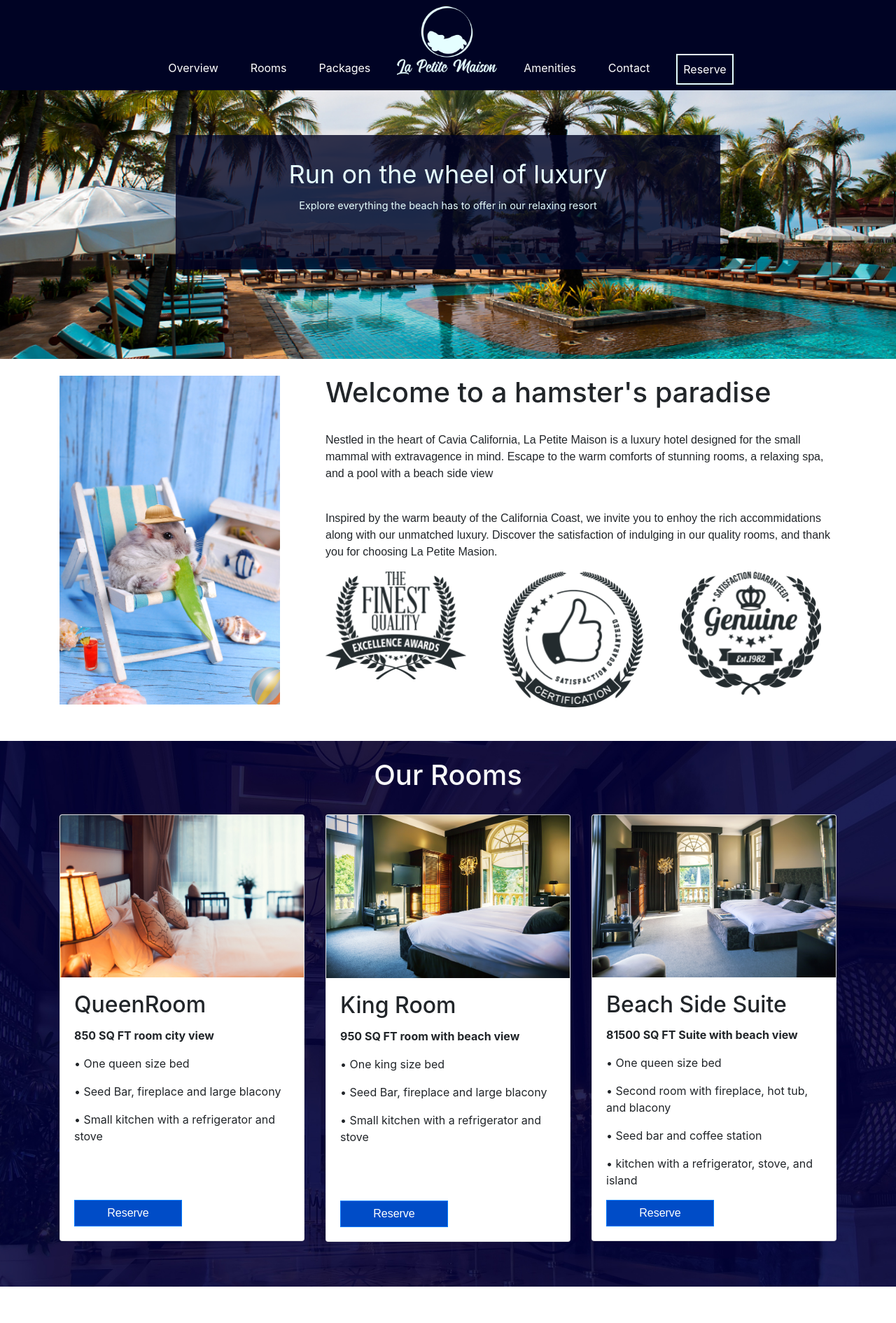
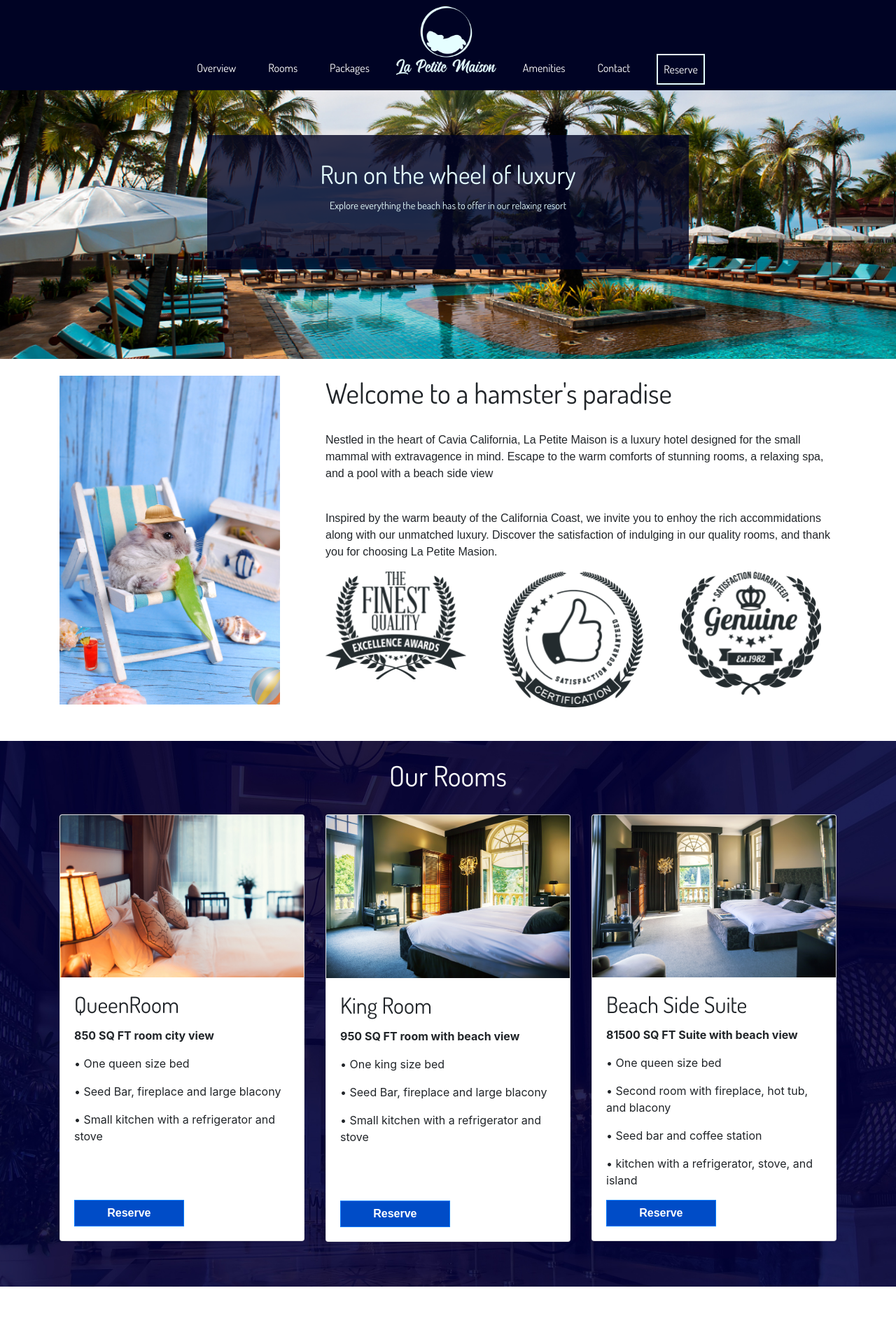
Before and after one commit to Matthew-J-Mendoza/Redo-Websites-React, a React (Create React App) app: page /Hamster_Hotel in a window 1280 px wide. Shown: the top 1891 px of the page at 70% size. Built offline with nearby package versions, Linux system fonts and the light colour scheme.

Commit message:
added google fonts

```diff
--- a/public/index.html
+++ b/public/index.html
@@ -16,7 +16,8 @@
       user's mobile device or desktop. See https://developers.google.com/web/fundamentals/web-app-manifest/
     -->
     <link rel="manifest" href="%PUBLIC_URL%/manifest.json" />
-
+    <link rel="preconnect" href="https://fonts.gstatic.com">
+<link href="https://fonts.googleapis.com/css2?family=Dosis&display=swap" rel="stylesheet">
     <!--
       Notice the use of %PUBLIC_URL% in the tags above.
       It will be replaced with the URL of the `public` folder during the build.
--- a/src/Components/Hamster_Hotel/HHcomponents/Amenities/Amenities.js
+++ b/src/Components/Hamster_Hotel/HHcomponents/Amenities/Amenities.js
@@ -11,22 +11,22 @@ export const AmenitiesSection = () =>{
             <Container fluid className="amenities-background">
                 <Row className="amenities-row-margin">
                     <Col className="text-center mb-5" lg={12}>
-                    <h1 className="mb-5">Amenities</h1>
+                    <h1 className="mb-5 Dosis">Amenities</h1>
                     <p>Here at La Petite Masion, we invite you to enjoy our services in hopes that you have the most
                     relaxing stay we can provide.</p>
 
                     </Col>
                     <Col lg={3}>
-                    <Offers img={service24} txt="24 Hour Room Service" imgHeight="130rem"/>
+                    <Offers img={service24} txt="24 Hour Room Service" />
                     </Col>
                     <Col lg={3}>
-                    <Offers img={breakfast} txt="Complimentary Breakfast" imgHeight="130rem"/>
+                    <Offers img={breakfast} txt="Complimentary Breakfast"/>
                     </Col>
                     <Col lg={3}>
-                    <Offers img={valet} txt="Valet Parking" imgHeight="130rem"/>
+                    <Offers img={valet} txt="Valet Parking" />
                     </Col>
                     <Col lg={3}>
-                    <Offers img={pool} txt="Beachside Pool" imgHeight="130rem"/>
+                    <Offers img={pool} txt="Beachside Pool" />
                     </Col>
                 </Row>
             </Container>
--- a/src/Components/Hamster_Hotel/HHcomponents/Amenities/Offers.js
+++ b/src/Components/Hamster_Hotel/HHcomponents/Amenities/Offers.js
@@ -6,7 +6,7 @@ export const Offers = (Props)=>{
         <div>
                 <Row className="mb-5">
                     <Col lg={12} className="mt-4 mb-5">
-                    <img src={Props.img} height={Props.imgHeight}/>
+                    <img src={Props.img} height='110rem'/>
                     </Col>
                     <Col lg={12}>
                     <h4 className="amenities-desc"><b>{Props.txt}</b></h4>
--- a/src/Components/Hamster_Hotel/HHcomponents/PackagesFolder/details.js
+++ b/src/Components/Hamster_Hotel/HHcomponents/PackagesFolder/details.js
@@ -1,7 +1,7 @@
 export const PackageDetail = (props) =>{
     return(
         <div>
-            <h3>{props.title}</h3>
+            <h3 className="Dosis">{props.title}</h3>
             <p className="package-blue my-4">{props.price}</p>
             <p className="welcome-paragraph">{props.desc}</p>
         </div>
--- a/src/Components/Hamster_Hotel/HHcomponents/RoomFolder/Cards.js
+++ b/src/Components/Hamster_Hotel/HHcomponents/RoomFolder/Cards.js
@@ -9,14 +9,14 @@ export const RoomCard = (Props) => {
             <Card style={{ width: '26rem' }}>
                 <Card.Img variant="top" src={Props.img} />
                 <Card.Body>
-                    <h2 className="card-title">{Props.data.title}</h2>
+                    <h2 className="card-title Dosis">{Props.data.title}</h2>
                     <p className="card-text"><b>{Props.data.dimension}</b></p>
                     <Card.Text>
                         {Props.data.list.map(thing=>{
                             return <p className="card-text">{thing}</p>
                         })}
                     </Card.Text>
-                    <Button variant="primary" className={Props.align} >Reserve</Button>
+                    <Button variant="primary" className={Props.align} ><b>Reserve</b></Button>
                 </Card.Body>
             </Card>
         </div>
--- a/src/Components/Hamster_Hotel/HHcomponents/RoomFolder/RoomsSection.js
+++ b/src/Components/Hamster_Hotel/HHcomponents/RoomFolder/RoomsSection.js
@@ -8,7 +8,7 @@ import {QueensRoom, KingRoom, BeachSuit} from './CardData'
 export const Rooms = () =>{
     return(
         <div className="mt-5 rooms-background">
-            <h1 className="text-center text-light">Our Rooms</h1>
+            <h1 className="text-center text-light room-header">Our Rooms</h1>
             <Container>
                 <Row>
                     <Col lg={12}>
--- a/src/Components/Hamster_Hotel/HHcomponents/welcomeSection.js
+++ b/src/Components/Hamster_Hotel/HHcomponents/welcomeSection.js
@@ -16,7 +16,7 @@ export const Welcome = () => {
                     <Col lg={8}>
                         <Row>
                             <Col lg={12}>
-                                <h1>Welcome to a hamster's paradise</h1>
+                                <h1 className="Dosis">Welcome to a hamster's paradise</h1>
                                 <br />
                             </Col>
                             <Col lg={12}>
--- a/src/Components/Hamster_Hotel/HHstyle.css
+++ b/src/Components/Hamster_Hotel/HHstyle.css
@@ -1,9 +1,14 @@
 .navlayout{
     background-color: #000324 !important;
+}
+.Dosis{
+    font-family: 'Dosis', sans-serif;
+
 }
 .links{
     margin-top: 4.3rem;
     color: white !important;
+    font-family: 'Dosis', sans-serif;
 }
 .box{
     border: #E5FEFF 2px solid;
@@ -40,6 +45,7 @@
     padding-right: 12.6%;
     padding-left: 12.6%;
     text-align: center;
+    font-family: 'Dosis', sans-serif;
 
   }
 
@@ -51,8 +57,15 @@
 /*Welcome*/
 .welcome-paragraph{
     font-family: 'Source Sans Pro', sans-serif !important;
+
 }
 /* Rooms */
+.room-header{
+    text-align: center;
+    color: white;
+    font-family: 'Dosis', sans-serif;
+
+}
 .rooms-background{
     background-image: url(./images/bg2.jpg);
     background-size: cover;
```
Also changed, not shown: 1 other file (tests, documents, lock files or other folders).
